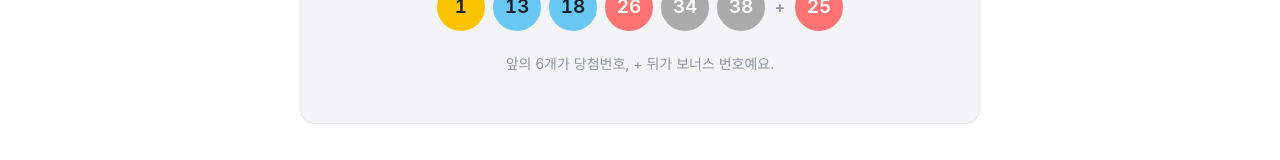
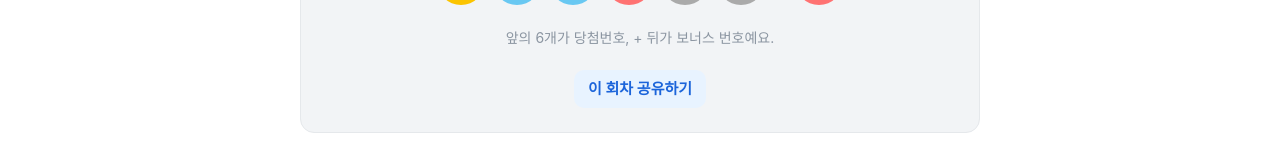
Before and after one commit to Seongseokwon/loterry-playground, a Next.js app: page /results/1244 in a window 1280 px wide. Shown: the part 344-504 px from the top of the page. Built offline with nearby package versions, Linux system fonts and the light colour scheme; no server answers.

Commit message:
feat: 회차 결과 공유 기능 추가

```diff
--- a/app/results/[round]/page.tsx
+++ b/app/results/[round]/page.tsx
@@ -2,6 +2,7 @@ import type { Metadata } from "next";
 import Link from "next/link";
 import { notFound } from "next/navigation";
 import { BallRow } from "@/components/lotto/BallRow";
+import { ShareResultButton } from "@/components/lotto/ShareResultButton";
 import { Badge } from "@/components/ui/Badge";
 import { formatKoreanDate, formatWon } from "@/lib/format";
 import { getDrawByRound, getDraws } from "@/lib/repositories/draws";
@@ -62,6 +63,7 @@ export default async function ResultDetailPage({ params }: { params: Promise<{ r
         <Badge tone="fill">추첨 완료</Badge>
         <BallRow draw={draw} size="lg" />
         <p className="body-small">앞의 6개가 당첨번호, + 뒤가 보너스 번호예요.</p>
+        <ShareResultButton round={draw.round} numbers={draw.numbers} bonus={draw.bonus} />
       </section>
       <section className="section detail-money card">
         <h3>1등 당첨 정보</h3>
--- /dev/null
+++ b/components/lotto/ShareResultButton.tsx
@@ -0,0 +1,42 @@
+"use client";
+
+import { useState } from "react";
+import { trackEvent } from "@/lib/analytics";
+import { ProductButton } from "@/components/ui/Button";
+
+type ShareResultButtonProps = {
+  round: number;
+  numbers: number[];
+  bonus: number;
+};
+
+export function ShareResultButton({ round, numbers, bonus }: ShareResultButtonProps) {
+  const [status, setStatus] = useState<"idle" | "shared" | "copied">("idle");
+
+  async function shareResult() {
+    const url = new URL(`/results/${round}`, window.location.origin).toString();
+    const text = `제${round}회 로또 당첨번호 ${numbers.join(", ")} + 보너스 ${bonus}번`;
+
+    try {
+      if (navigator.share) {
+        await navigator.share({ title: `제${round}회 로또 당첨번호`, text, url });
+        trackEvent("result_shared", { round, method: "web_share" });
+        setStatus("shared");
+        return;
+      }
+
+      await navigator.clipboard.writeText(`${text}\n${url}`);
+      trackEvent("result_shared", { round, method: "clipboard" });
+      setStatus("copied");
+    } catch (error) {
+      if (error instanceof DOMException && error.name === "AbortError") return;
+      setStatus("idle");
+    }
+  }
+
+  return (
+    <ProductButton type="button" size="medium" tone="weak" onClick={shareResult}>
+      {status === "shared" ? "공유했어요" : status === "copied" ? "링크를 복사했어요" : "이 회차 공유하기"}
+    </ProductButton>
+  );
+}
--- a/lib/analytics.ts
+++ b/lib/analytics.ts
@@ -1,4 +1,4 @@
-export type AnalyticsEventName = "draw_started" | "draw_completed" | "draw_failed" | "draw_cancelled" | "set_saved" | "saved_result_viewed";
+export type AnalyticsEventName = "draw_started" | "draw_completed" | "draw_failed" | "draw_cancelled" | "set_saved" | "saved_result_viewed" | "result_shared";
 export type AnalyticsEventProperties = Record<string, boolean | number | string | undefined>;
 
 export function trackEvent(name: AnalyticsEventName, properties: AnalyticsEventProperties = {}) {
```
Also changed, not shown: 1 other file (tests, documents, lock files or other folders).
